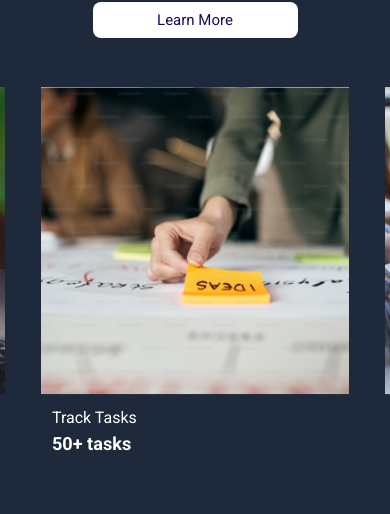
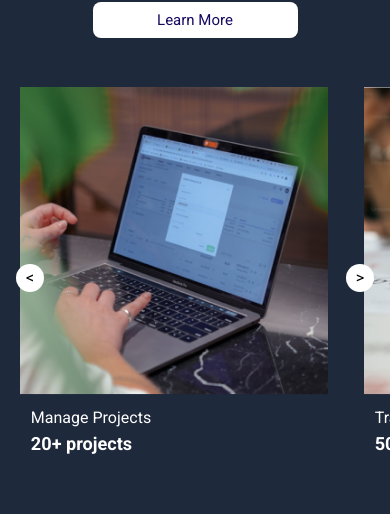
Before and after one commit to MVISHNU-BR/TI-REX-Desafio-02, a React (Vite) app in the folder project-manager/: page / in a window 390 px wide. Shown: the part 1054-1568 px from the top of the page. Built offline with nearby package versions, Linux system fonts and the light colour scheme; no server answers.

Commit message:
caroulsel images

```diff
--- /dev/null
+++ b/project-manager/src/components/CaroulselImages.tsx
@@ -0,0 +1,48 @@
+import img2 from '../assets/carrossel-1.png';
+import img3 from '../assets/carrossel-2.png';
+import img1 from '../assets/carrossel-3.png';
+import Carousel from './Carousel';
+
+const slides = [
+  {
+    image: img1,
+    firstText: 'Manage Projects',
+    secondText: '20+ projects',
+  },
+  {
+    image: img2,
+    firstText: 'Track Tasks',
+    secondText: '50+ tasks',
+  },
+  {
+    image: img3,
+    firstText: 'Collaborate',
+    secondText: '10+ team members',
+  },
+];
+
+const CaroulselImages = () => {
+  return (
+    <div>
+      <Carousel>
+        {slides.map((i) => (
+          <div key={i.image}>
+            <img
+              className="w-[307.85px] h-[307.85px] md:w-[340px] md:h-[340px]"
+              src={i.image}
+              alt=""
+            />
+            <div className=" w-[307.85px] h-[73.35px] flex flex-col justify-center px-[10.87px]">
+              <p className="text[14.49px]">{i.firstText}</p>
+              <p>
+                <strong className="text-[18.11px]">{i.secondText}</strong>
+              </p>
+            </div>
+          </div>
+        ))}
+      </Carousel>
+    </div>
+  );
+};
+
+export default CaroulselImages;
--- /dev/null
+++ b/project-manager/src/components/Carousel.tsx
@@ -0,0 +1,72 @@
+import { ReactNode, useState, useEffect } from 'react';
+
+interface CarouselProps {
+  children?: ReactNode[];
+}
+
+const Carousel: React.FC<CarouselProps> = ({ children: slides }) => {
+  const [curr, setCurr] = useState(0);
+  const [isMobile, setIsMobile] = useState(false);
+
+  useEffect(() => {
+    const handleResize = () => {
+      setIsMobile(window.innerWidth < 768);
+    };
+
+    window.addEventListener('resize', handleResize);
+    handleResize();
+
+    return () => {
+      window.removeEventListener('resize', handleResize);
+    };
+  }, []);
+
+  const next = () =>
+    setCurr((curr) =>
+      slides && slides.length > 0
+        ? curr === slides.length - 1
+          ? 0
+          : curr + 1
+        : curr
+    );
+
+  const prev = () =>
+    setCurr((curr) =>
+      slides && slides.length > 0
+        ? curr === 0
+          ? slides.length - 1
+          : curr - 1
+        : curr
+    );
+
+  const slideWidth = isMobile ? 80 : 15;
+
+  return (
+    <div className="overflow-hidden relative">
+      <div
+        className="pl-5  flex gap-9 transition-transform ease-out duration-500 lg:pl-0"
+        style={{ transform: `translateX(-${curr * slideWidth}%)` }}
+      >
+        {slides}
+      </div>
+      <div className="absolute top-1/2 left-4 transform -translate-y-1/2 z-10 lg:hidden">
+        <button
+          onClick={prev}
+          className="bg-white p-2 rounded-full text-black h-7 w-7 flex text-center items-center justify-center"
+        >
+          &lt;
+        </button>
+      </div>
+      <div className="absolute top-1/2 right-4 transform -translate-y-1/2 z-10 text-black lg:hidden">
+        <button
+          onClick={next}
+          className="bg-white p-2 rounded-full h-7 w-7 flex text-center items-center justify-center"
+        >
+          &gt;
+        </button>
+      </div>
+    </div>
+  );
+};
+
+export default Carousel;
--- a/project-manager/src/components/CarouselImages.tsx
+++ /dev/null
@@ -1,9 +0,0 @@
-import React from 'react'
-
-const CarouselImages = () => {
-  return (
-    <div>CarouselImages</div>
-  )
-}
-
-export default CarouselImages
--- a/project-manager/src/components/TheManager.tsx
+++ b/project-manager/src/components/TheManager.tsx
@@ -1,15 +1,16 @@
 import img2 from '../assets/carrossel-1.png';
 import img3 from '../assets/carrossel-2.png';
 import img1 from '../assets/carrossel-3.png';
+import CaroulselImages from './CaroulselImages';
 
 const TheManager = () => {
   return (
-    <div className="bg-azul-escuro text-white py-[60px] px-[20.5px] flex flex-col gap-[49px] xl:flex xl:flex-col items-center overflow-hidden">
+    <div className="bg-azul-escuro text-white lg:items-center py-[60px] flex flex-col gap-[49px] xl:flex xl:flex-col overflow-hidden">
       <div
-        className="h-[252px] flex flex-col gap-6 md:w-[656px] md:h-[216px] md:mx-auto xl:w-[1100px] xl:h-[192px] xl:flex xl:flex-col xl:gap-6 xl:mx-[170px]
+        className="h-[252px] px-[20.5px] flex flex-col gap-6 md:w-[656px] md:h-[216px] md:mx-auto xl:w-[1100px] xl:h-[192px] xl:flex xl:flex-col xl:gap-6 xl:mx-[170px]
       "
       >
-        <h1 className="text-2xl leading-[48px] text-amarelo-claro md:text-[40px]">
+        <h1 className="text-2xl leading-[48px] text-amarelo-claro md:text-[40px] ">
           The Manager
         </h1>
         <p className="text-sm leading-6 md:text-base">
@@ -22,47 +23,7 @@ const TheManager = () => {
           Learn More
         </button>
       </div>
-      <div className="flex gap-9 md:px-11 lg:gap-10">
-        <div className="flex flex-col">
-          <img
-            src={img1}
-            className="w-[307.85px] h-[307.85px] md:w-[340px] md:h-[340px]"
-            alt="imagem de um notebook"
-          />
-          <div className=" w-[307.85px] h-[73.35px] flex flex-col justify-center px-[10.87px]">
-            <p className="text[14.49px]">Manage Projects</p>
-            <p>
-              <strong className="text-[18.11px]">20+ projects</strong>
-            </p>
-          </div>
-        </div>
-        <div className="flex flex-col">
-          <img
-            src={img2}
-            className="w-[307.85px] h-[307.85px] md:w-[340px] md:h-[340px]"
-            alt="imagem de um notebook"
-          />
-          <div className=" w-[307.85px] h-[73.35px] flex flex-col justify-center px-[10.87px]">
-            <p className="text[14.49px]">Track Tasks</p>
-            <p>
-              <strong className="text-[18.11px]">50+ tasks</strong>
-            </p>
-          </div>
-        </div>
-        <div className="flex flex-col">
-          <img
-            src={img3}
-            className="w-[307.85px] h-[307.85px] md:w-[340px] md:h-[340px]"
-            alt="imagem de um notebook"
-          />
-          <div className=" w-[307.85px] h-[73.35px] flex flex-col justify-center px-[10.87px]">
-            <p className="text[14.49px]">Collaborate</p>
-            <p>
-              <strong className="text-[18.11px]">10+ team members</strong>
-            </p>
-          </div>
-        </div>
-      </div>
+      <CaroulselImages />
     </div>
   );
 };
```
Also changed, not shown: project-manager/src/pages/Home.tsx (+13 -12 lines).
